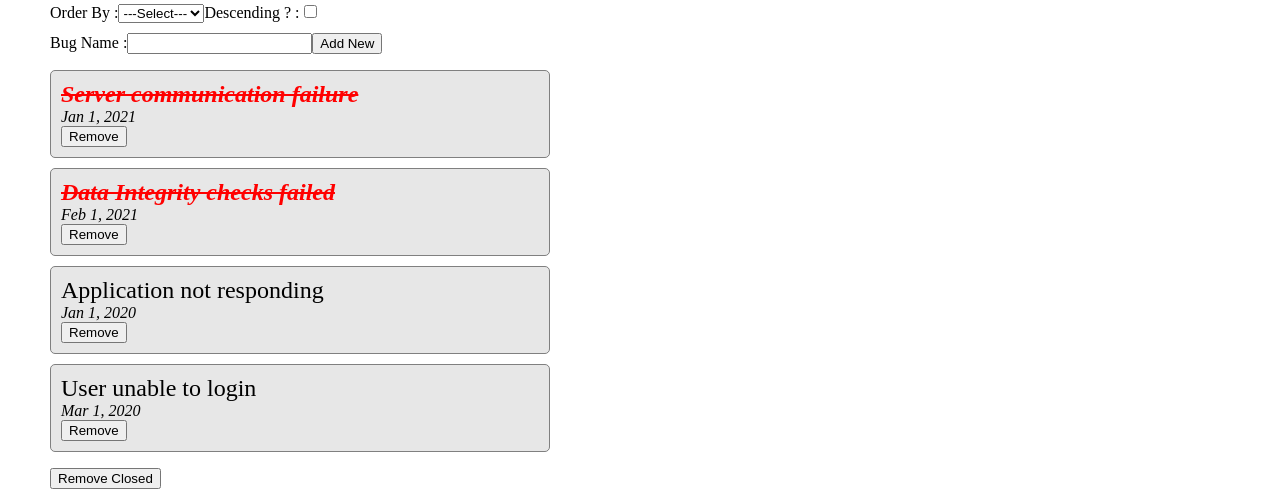
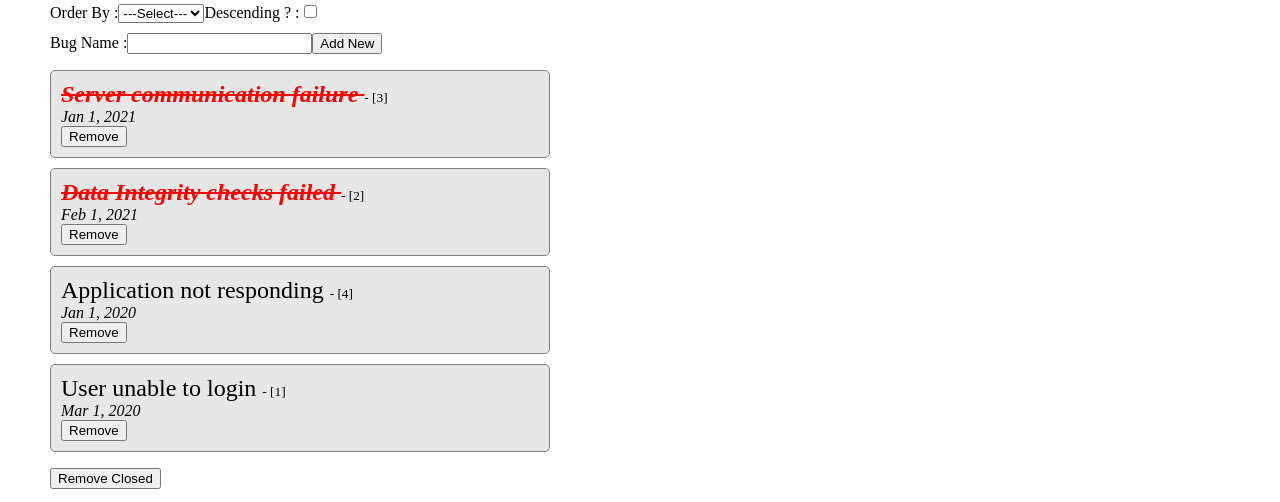
Before and after one commit to tkmagesh/IBM-Angular-Feb-2021, an Angular app in the folder bug-tracker-app/: page / in a window 1280 px wide. Shown: the part 153-655 px from the top of the page. Built offline with nearby package versions, Linux system fonts and the light colour scheme.

Commit message:
Sorting in descending order

```diff
--- a/bug-tracker-app/src/app/bug-tracker/bug-tracker.component.html
+++ b/bug-tracker-app/src/app/bug-tracker/bug-tracker.component.html
@@ -13,7 +13,7 @@
         <option value="createdAt">Created</option>
     </select>
     <label for="">Descending ? :</label>
-    <input type="checkbox" name="" id="">
+    <input type="checkbox" [(ngModel)]="sortDesc">
 </section>
 <section class="edit">
     <label for="">Bug Name :</label>
@@ -22,7 +22,7 @@
 </section>
 <section class="list">
     <ol>
-        <li *ngFor="let bug of ( bugs | sort:sortAttr ) ">
+        <li *ngFor="let bug of ( bugs | sort:sortAttr:sortDesc ) ">
             <span
                 class="bugname"
                 (click)="onBugNameClick(bug)"
@@ -30,14 +30,10 @@
             >
                 {{bug.name | trimText:40}}
             </span>
+            <small> - [{{bug.id}}]</small>
             <div class="datetime">{{bug.createdAt | date}}</div>
             <input type="button" value="Remove" (click)="onRemoveClick(bug)">
         </li>
-        <!-- <li>
-            <span class="bugname closed">[This is bug - 2]</span>
-            <div class="datetime">[createdAt]</div>
-            <input type="button" value="Remove">
-        </li> -->
     </ol>
     <input type="button" value="Remove Closed" (click)="onRemoveClosedClick()">
 </section>
--- a/bug-tracker-app/src/app/bug-tracker/bug-tracker.component.ts
+++ b/bug-tracker-app/src/app/bug-tracker/bug-tracker.component.ts
@@ -14,7 +14,7 @@ export class BugTrackerComponent implements OnInit {
   newBugName : string = '';
 
   sortAttr : string = '';
-
+  sortDesc : boolean = false;
 
   constructor(private bugOperations : BugOperationsService) {
 
--- a/bug-tracker-app/src/app/bug-tracker/pipes/sort.pipe.ts
+++ b/bug-tracker-app/src/app/bug-tracker/pipes/sort.pipe.ts
@@ -1,24 +1,36 @@
 import { Pipe, PipeTransform } from '@angular/core';
+import { Bug } from '../models/Bug';
 
 interface Comparer{
     (p1 : any , p2 : any) : number
 }
+
+
 
 @Pipe({
     name : 'sort'
 })
 export class SortPipe implements PipeTransform{
 
-    private getComparerFor(attrName : string) : Comparer {
+    private getDescComparerFor(comparer : Comparer ) : Comparer{
         return function(p1 : any , p2 : any) : number {
+            return comparer(p1, p2) * -1;
+        }
+    }
+
+    private getComparerFor(attrName : string, isDesc : boolean) : Comparer {
+        const comparer = function(p1 : any , p2 : any) : number {
             if (p1[attrName] < p2[attrName]) return -1;
             if (p1[attrName] > p2[attrName]) return 1;
             return 0;
         }
+        if (isDesc) return this.getDescComparerFor(comparer);
+        return comparer;
     }
+
     transform(value: any[], attr : string = '', isDesc : boolean = false) : any[] {
         if (!value || !value.length || !attr) return value;
-        const comparer = this.getComparerFor(attr);
+        const comparer = this.getComparerFor(attr, isDesc);
         return value.sort(comparer);
 
     }
```
